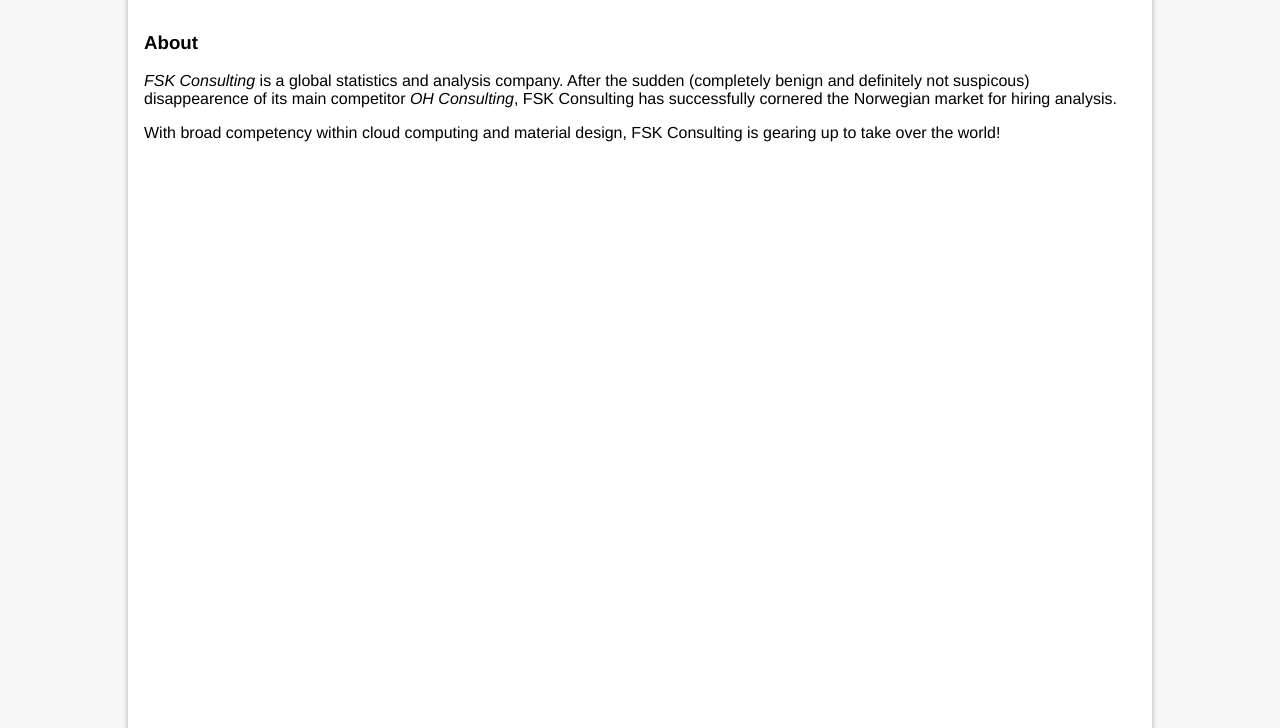
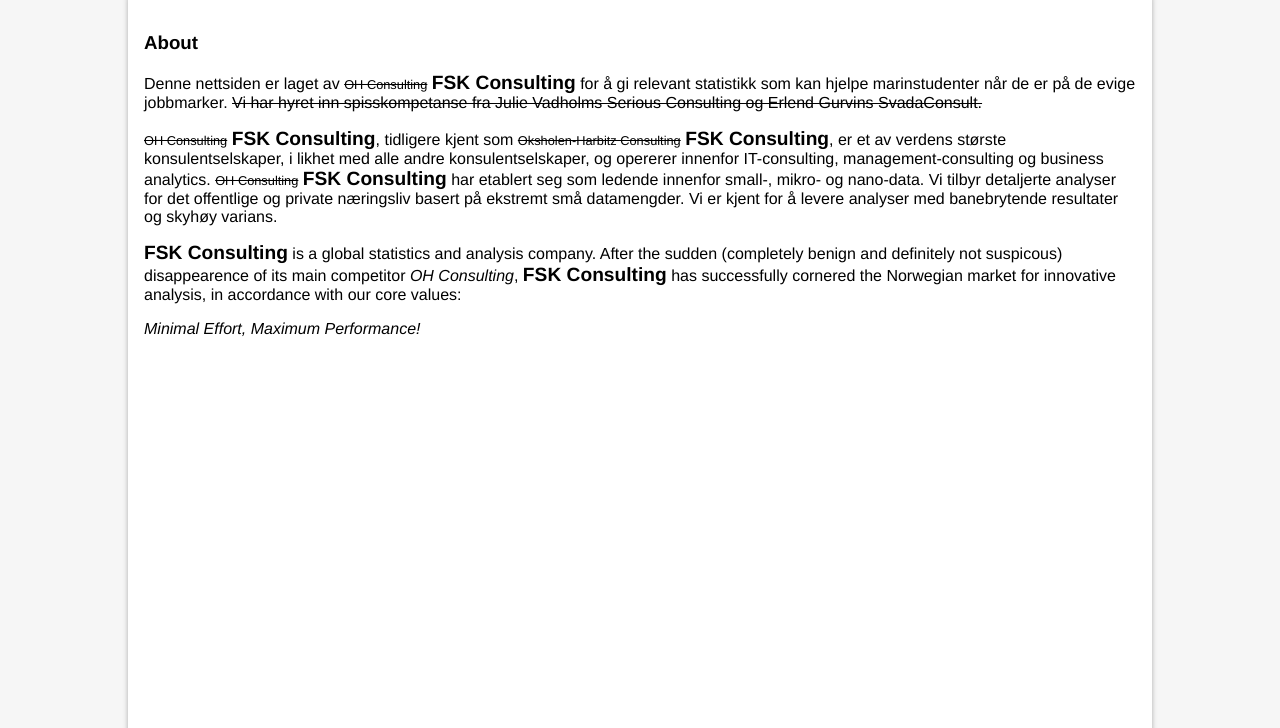
Before and after one commit to mannhullet/tystats, a plain HTML site: page about/index.html in a window 1280 px wide. Shown: the part 72-800 px from the top of the page. Drawn offline with Linux system fonts and the light colour scheme.

Commit message:
Add more humour in the text

```diff
--- a/about/index.html
+++ b/about/index.html
@@ -23,10 +23,15 @@
 
         <h3>About</h3>
 
-        <p><em>FSK Consulting</em> is a global statistics and analysis company. After the sudden (completely benign and definitely not suspicous) disappearence of its main competitor <em>OH Consulting</em>, FSK Consulting has successfully cornered the Norwegian market for hiring analysis.</p>
+        <p>Denne nettsiden er laget av <span class="old-company">OH Consulting</span> <span class="new-company">FSK Consulting</span> for å gi relevant statistikk som kan hjelpe marinstudenter når de er på de evige jobbmarker. <span class="strike">Vi har hyret inn spisskompetanse fra Julie Vadholms Serious Consulting og Erlend Gurvins SvadaConsult.</span>            </p>
 
-        <p>With broad competency within cloud computing and material design, FSK Consulting is gearing up to take over the world!</p>
+        <p><span class="old-company">OH Consulting</span> <span class="new-company">FSK Consulting</span>, tidligere kjent som <span class="old-company">Oksholen-Harbitz Consulting</span> <span class="new-company">FSK Consulting</span>, er et av verdens
+            største konsulentselskaper, i likhet med alle andre konsulentselskaper, og opererer innenfor IT-consulting, management-consulting og business analytics. <span class="old-company">OH Consulting</span> <span class="new-company">FSK Consulting</span>            har etablert seg som ledende innenfor small-, mikro- og nano-data. Vi tilbyr detaljerte analyser for det offentlige og private næringsliv basert på ekstremt små datamengder. Vi er kjent for å levere analyser med banebrytende resultater og
+            skyhøy varians.</p>
 
+        <p><span class="new-company">FSK Consulting</span> is a global statistics and analysis company. After the sudden (completely benign and definitely not suspicous) disappearence of its main competitor <em>OH Consulting</em>, <span class="new-company">FSK Consulting</span>            has successfully cornered the Norwegian market for innovative analysis, in accordance with our core values: </p>
+
+        <p><em>Minimal Effort, Maximum Performance!</em></p>
     </div>
 </body>
 
--- a/css/tyStyles.css
+++ b/css/tyStyles.css
@@ -91,3 +91,18 @@
     box-shadow: 0 0 7px rgba(0, 0, 0, 0.3);
     padding: 1em;
 }
+
+.strike {
+    text-decoration: line-through;
+}
+
+.old-company {
+    text-decoration: line-through;
+    font-size: 80%;
+}
+
+.new-company {
+    font-weight: bold;
+    font-size: 120%;
+    /*color: #1976D2;*/
+}
```
Also changed, not shown: monthly/index.html (+1 -2 lines).
